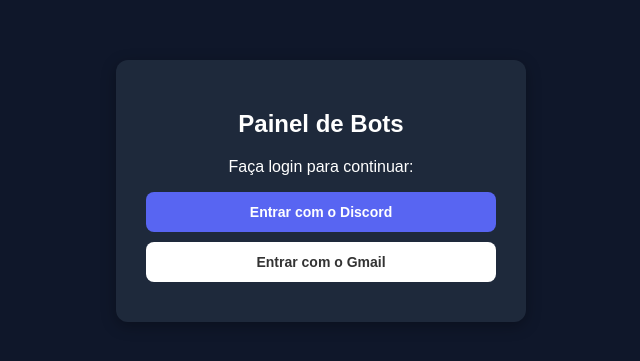
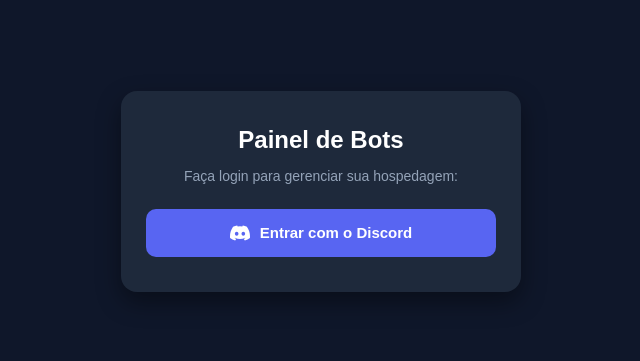
Before and after one commit to maikicontasegundadiascosta-ai/hospedagem-, a website: page index.html in a window 1280 px wide. Shown: the part 209-570 px from the top of the page, without its empty margins (319-959 px from the left). Drawn offline with nearby package versions, Linux system fonts and the light colour scheme.

Commit message:
Update index.html

```diff
--- a/index.html
+++ b/index.html
@@ -2,13 +2,50 @@
 <html lang="pt-BR">
 <head>
     <meta charset="UTF-8">
+    <meta name="viewport" content="width=device-width, initial-scale=1.0">
     <title>Painel - Hospedagem de Bots</title>
     <style>
-        body { background: #0f172a; color: #fff; font-family: Arial, sans-serif; display: flex; justify-content: center; align-items: center; height: 100vh; margin: 0; }
-        .card { background: #1e293b; padding: 30px; border-radius: 12px; text-align: center; box-shadow: 0 4px 15px rgba(0,0,0,0.3); width: 350px; }
-        .btn { width: 100%; padding: 12px; margin: 10px 0; border: none; border-radius: 8px; font-weight: bold; cursor: pointer; display: flex; align-items: center; justify-content: center; gap: 10px; font-size: 14px; }
+        * { box-sizing: border-box; }
+        body {
+            background: #0f172a;
+            color: #fff;
+            font-family: Arial, sans-serif;
+            display: flex;
+            justify-content: center;
+            align-items: center;
+            min-height: 100vh;
+            margin: 0;
+            padding: 20px;
+        }
+        .card {
+            background: #1e293b;
+            padding: 35px 25px;
+            border-radius: 16px;
+            text-align: center;
+            box-shadow: 0 10px 25px rgba(0,0,0,0.4);
+            width: 100%;
+            max-width: 400px;
+        }
+        h2 { margin-top: 0; margin-bottom: 10px; font-size: 24px; }
+        p { color: #94a3b8; font-size: 14px; margin-bottom: 25px; }
+        .btn {
+            width: 100%;
+            padding: 14px;
+            border: none;
+            border-radius: 10px;
+            font-weight: bold;
+            cursor: pointer;
+            font-size: 15px;
+            display: flex;
+            align-items: center;
+            justify-content: center;
+            gap: 10px;
+            transition: opacity 0.2s;
+        }
+        .btn:hover { opacity: 0.9; }
         .btn-discord { background: #5865F2; color: #fff; }
-        .btn-google { background: #ffffff; color: #333; }
+        .btn-discord svg { width: 20px; height: 20px; fill: currentColor; }
+        .btn-danger { background: #ef4444; color: #fff; }
         .hidden { display: none; }
     </style>
 </head>
@@ -16,22 +53,22 @@
 
     <div class="card">
         <h2>Painel de Bots</h2>
-        <p id="status-text">Faça login para continuar:</p>
+        <p id="status-text">Faça login para gerenciar sua hospedagem:</p>
 
-        <!-- Botões de Login -->
+        <!-- Botão do Discord com Ícone SVG -->
         <div id="auth-buttons">
-            <button class="btn btn-discord" onclick="logarCom('discord')">
+            <button class="btn btn-discord" onclick="logarComDiscord()">
+                <svg viewBox="0 0 127.14 96.36">
+                    <path d="M107.7,8.07A105.15,105.15,0,0,0,81.47,0a72.06,72.06,0,0,0-3.36,6.83A97.68,97.68,0,0,0,49,6.83,72.37,72.37,0,0,0,45.64,0,105.89,105.89,0,0,0,19.39,8.09C2.79,32.65-1.71,56.6.54,80.21h0A105.73,105.73,0,0,0,32.71,96.36,77.7,77.7,0,0,0,39.6,85.25a68.42,68.42,0,0,1-10.85-5.18c.91-.66,1.8-1.34,2.66-2a75.57,75.57,0,0,0,64.32,0c.87.71,1.76,1.39,2.66,2a68.68,68.68,0,0,1-10.87,5.19,77,77,0,0,0,6.89,11.1,105.25,105.25,0,0,0,32.19-16.15c2.63-27.29-4.53-51.19-19.45-72.15ZM42.45,65.69C36.18,65.69,31,60,31,53s5.18-12.72,11.45-12.72S53.9,46,53.88,53,48.71,65.69,42.45,65.69Zm42.24,0C78.41,65.69,73.25,60,73.25,53s5.18-12.72,11.44-12.72S96.15,46,96.13,53,91,65.69,84.69,65.69Z"/>
+                </svg>
                 Entrar com o Discord
-            </button>
-            <button class="btn btn-google" onclick="logarCom('google')">
-                Entrar com o Gmail
             </button>
         </div>
 
-        <!-- Área do usuário logado (inicialmente oculta) -->
+        <!-- Área do usuário logado -->
         <div id="user-info" class="hidden">
-            <p id="user-email" style="color: #38bdf8; font-weight: bold;"></p>
-            <button class="btn" style="background: #ef4444; color: #fff;" onclick="sair()">Sair</button>
+            <p id="user-email" style="color: #38bdf8; font-weight: bold; word-break: break-all;"></p>
+            <button class="btn btn-danger" onclick="sair()">Sair</button>
         </div>
     </div>
 
@@ -42,11 +79,11 @@
         const supabaseKey = 'sb_publishable_ZI3DUJuIf7Fd50Lyo_6GcQ_lH2E93xw';
         const _supabase = supabase.createClient(supabaseUrl, supabaseKey);
 
-        async function logarCom(provedor) {
+        async function logarComDiscord() {
             const { error } = await _supabase.auth.signInWithOAuth({
-                provider: provedor,
+                provider: 'discord',
                 options: {
-                    redirectTo: window.location.origin
+                    redirectTo: window.location.origin + window.location.pathname
                 }
             });
             if (error) alert('Erro ao autenticar: ' + error.message);
@@ -57,8 +94,8 @@
             if (session) {
                 document.getElementById('auth-buttons').classList.add('hidden');
                 document.getElementById('user-info').classList.remove('hidden');
-                document.getElementById('status-text').innerText = 'Logado com sucesso!';
-                document.getElementById('user-email').innerText = session.user.email || session.user.user_metadata.full_name;
+                document.getElementById('status-text').innerText = 'Sessão ativa:';
+                document.getElementById('user-email').innerText = session.user.user_metadata.full_name || session.user.email;
             }
         }
 
```
